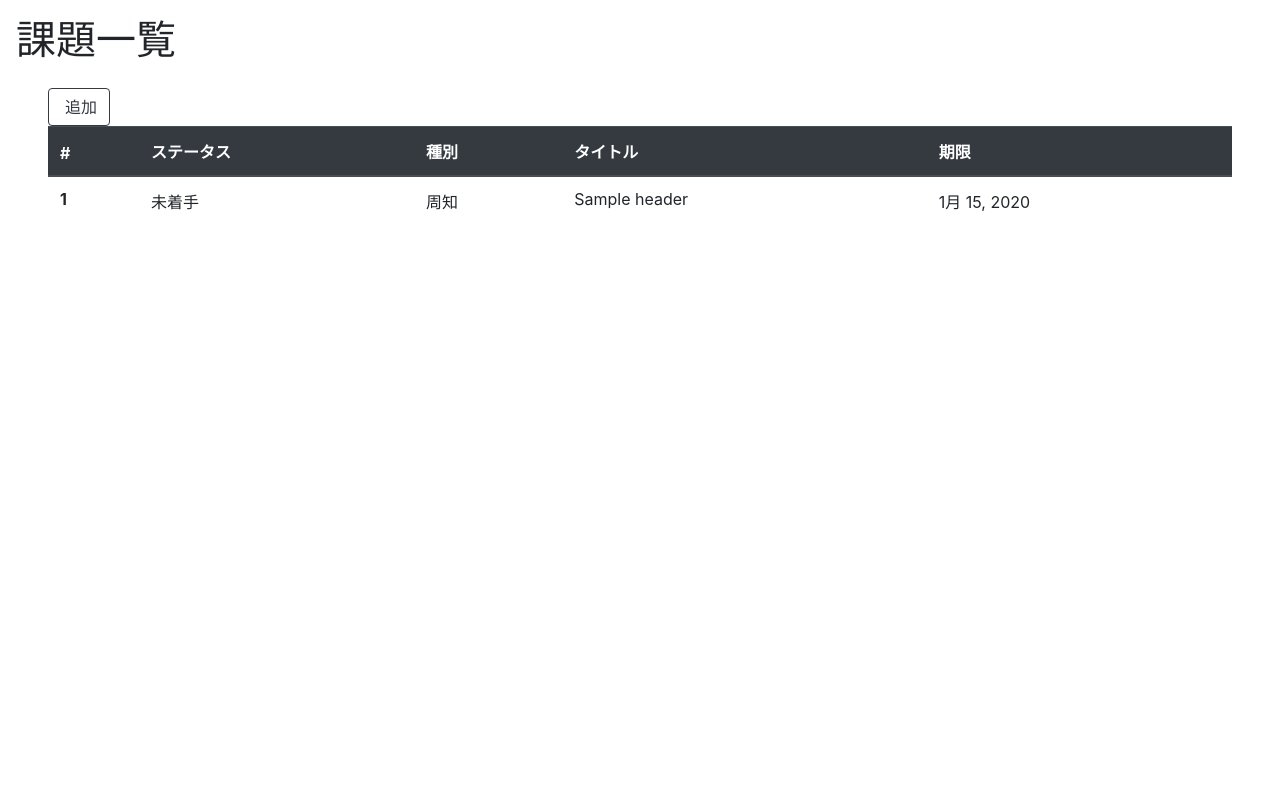
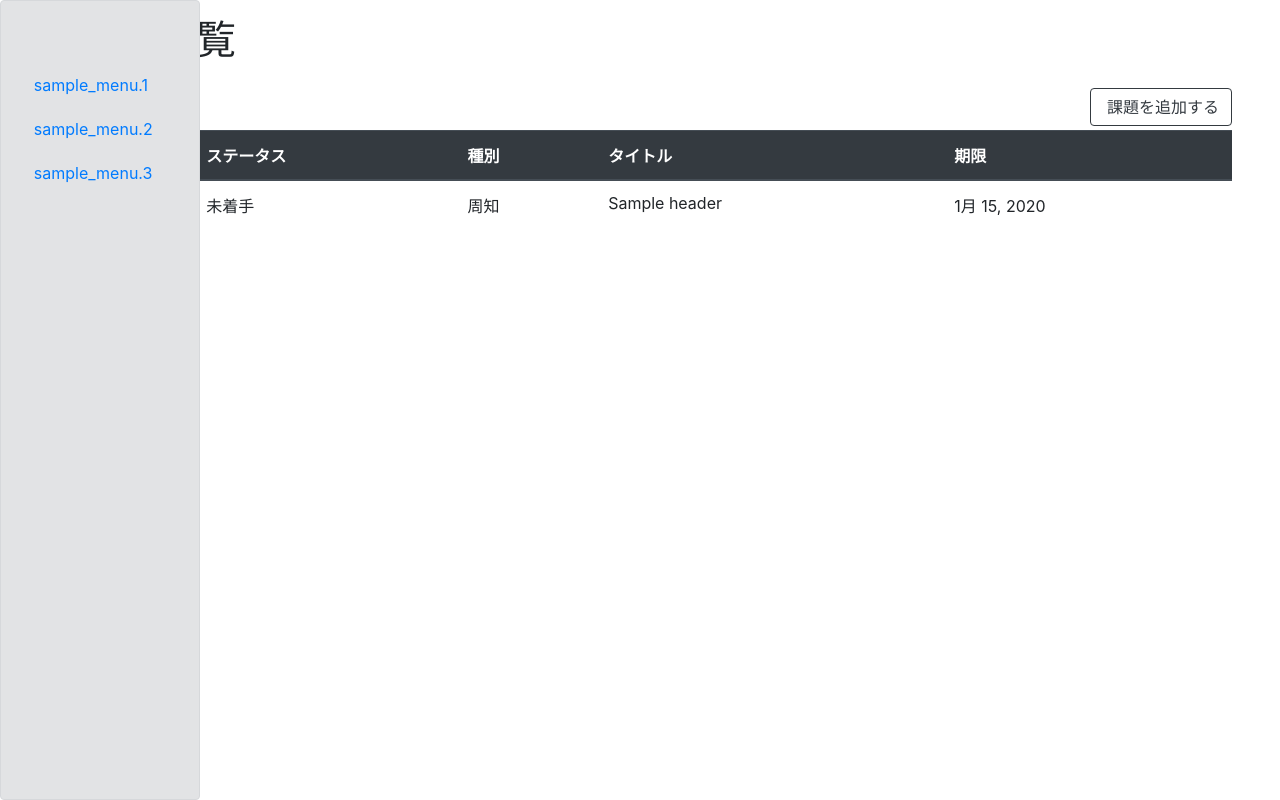
Before and after one commit to shinjinobukuni/ticket, a Django app: page / in a window 1280 px wide. Run offline with Django 3.2, Linux system fonts and the light colour scheme; tables that the repository leaves empty hold one stand-in row (values such as "Sample post"); some libraries are stand-ins or nearby versions.

Commit message:
サイドメニューの作成

```diff
--- a/header/templates/base.html
+++ b/header/templates/header/base.html
@@ -8,10 +8,26 @@
     <link rel="stylesheet" href="https://stackpath.bootstrapcdn.com/bootstrap/4.5.0/css/bootstrap.min.css"
           integrity="sha384-9aIt2nRpC12Uk9gS9baDl411NQApFmC26EwAOH8WgZl5MYYxFfc+NcPb1dKGj7Sk" crossorigin="anonymous">
     <link href="{% static 'font/bootstrap-icons.css' %}" rel="stylesheet">
+    <link href="{% static 'css/base.css' %}" rel="stylesheet">
 </head>
 <body>
+<div id="container">
+    <div class="alert alert-secondary side-menu-open" id="side-menu">
+        <div id="menu-btn" class="text-right"><i class="bi bi-list" style="font-size: 28px"></i></div>
+        <div id="menu-list">
+            <div class="menu-item"><a href=”#”><i class="bi bi-card-list menu-icon" style="font-size: 28px"></i><span class="menu-text">sample_menu.1</span></a>
+            </div>
+            <div class="menu-item"><a href=”#”><i class="bi bi-gear menu-icon" style="font-size: 28px"></i><span class="menu-text">sample_menu.2</span></a>
+            </div>
+            <div class="menu-item"><a href=”#”><i class="bi bi-question menu-icon" style="font-size: 28px"></i><span class="menu-text">sample_menu.3</span></a>
+            </div>
+        </div>
+    </div>
+    <div id="content">
+        {% block content-area %}{% endblock %}
+    </div>
+</div>
 
-{% block content-area %}{% endblock %}
 
 <!-- bootstrap js -->
 <script src="https://code.jquery.com/jquery-3.5.1.slim.min.js"
@@ -23,5 +39,6 @@
 <script src="https://stackpath.bootstrapcdn.com/bootstrap/4.5.0/js/bootstrap.min.js"
         integrity="sha384-OgVRvuATP1z7JjHLkuOU7Xw704+h835Lr+6QL9UvYjZE3Ipu6Tp75j7Bh/kR0JKI"
         crossorigin="anonymous"></script>
+<script src="{% static 'js/base.js' %}"></script>
 </body>
 </html>
--- a/header/templates/list.html
+++ b/header/templates/header/list.html
@@ -1,4 +1,4 @@
-{% extends 'base.html' %}
+{% extends 'header/base.html' %}
 {% load static %}
 
 {% block title %}課題一覧{% endblock %}
@@ -6,7 +6,9 @@
 {% block content-area %}
 <h1 class="p-3">課題一覧</h1>
 <div class="px-5">
-    <button type="button" class="btn btn-outline-dark"><i class="bi bi-plus mr-1" style="font-size:20px"></i>追加</button>
+    <div class="text-right mb-1">
+        <button type="button" class="btn btn-outline-dark"><i class="bi bi-plus mr-1" style="font-size:20px"></i>課題を追加する</button>
+    </div>
     <table class="table table-hover">
         <thead class="thead-dark">
         <tr>
@@ -29,5 +31,6 @@
         {% endfor %}
         </tbody>
     </table>
+
 </div>
 {% endblock %}
--- a/header/views.py
+++ b/header/views.py
@@ -3,7 +3,7 @@ from django.views import generic
 from .models import Header
 
 class ListView(generic.ListView):
-    template_name = "list.html"
+    template_name = "header/list.html"
     model = Header
 
     def get_queryset(self):
--- /dev/null
+++ b/static/css/base.css
@@ -0,0 +1,60 @@
+#container {
+    position: relative;
+}
+
+#side-menu {
+    position: fixed;
+    height: 100%;
+    width: 200px;
+    z-index: 1;
+}
+
+.side-menu-open {
+    left: 0;
+    top:0;
+    transition: .5s;
+}
+
+.side-menu-close {
+    left: -140px;
+    top:0;
+    transition: .5s;
+}
+
+#menu-btn:hover {
+    opacity: 0.3;
+}
+
+#menu-list {
+    margin-top: 50px;
+}
+
+.menu-list-hiden {
+    display:none;
+}
+
+.menu-item {
+    padding: 10px 0px
+}
+
+.menu-item-close {
+    text-align:right;
+}
+
+.menu-icon {
+
+}
+
+.menu-text {
+    padding-left:0.8rem
+}
+
+.menu-text-close {
+    display: none;
+}
+
+#content {
+    position: relative;
+    left:60px;
+    width:calc(100vw - 60px);
+}
--- /dev/null
+++ b/static/js/base.js
@@ -0,0 +1,20 @@
+const menuBtn = document.querySelector('#menu-btn');
+const sideMenu = document.querySelector('#side-menu');
+const menuList = document.querySelector('#menu-list');
+
+const menuItemArray = document.getElementsByClassName('menu-item')
+const menuTextArray = document.getElementsByClassName('menu-text')
+
+// メニューボタンのクリックイベント
+menuBtn.addEventListener('click', () => {
+
+  // サイドメニュー領域の表示cssをopenとcloseで切替
+  sideMenu.classList.toggle('side-menu-open');
+  sideMenu.classList.toggle('side-menu-close');
+
+    for (var i = 0; i < menuItemArray.length; i++) {
+        // 各メニューのcssをopenとcloseで切替
+        menuItemArray[i].classList.toggle('menu-item-close');
+        menuTextArray[i].classList.toggle('menu-text-close');
+    }
+});
```
